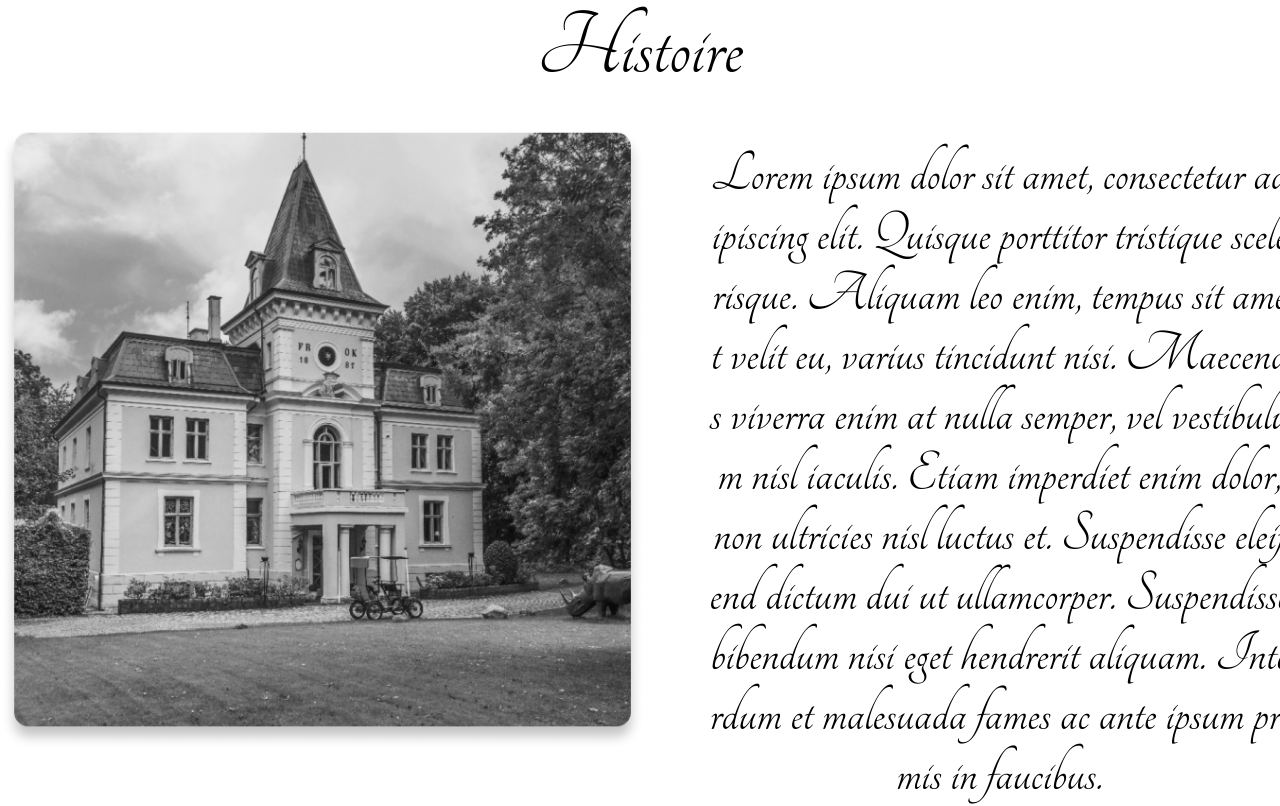
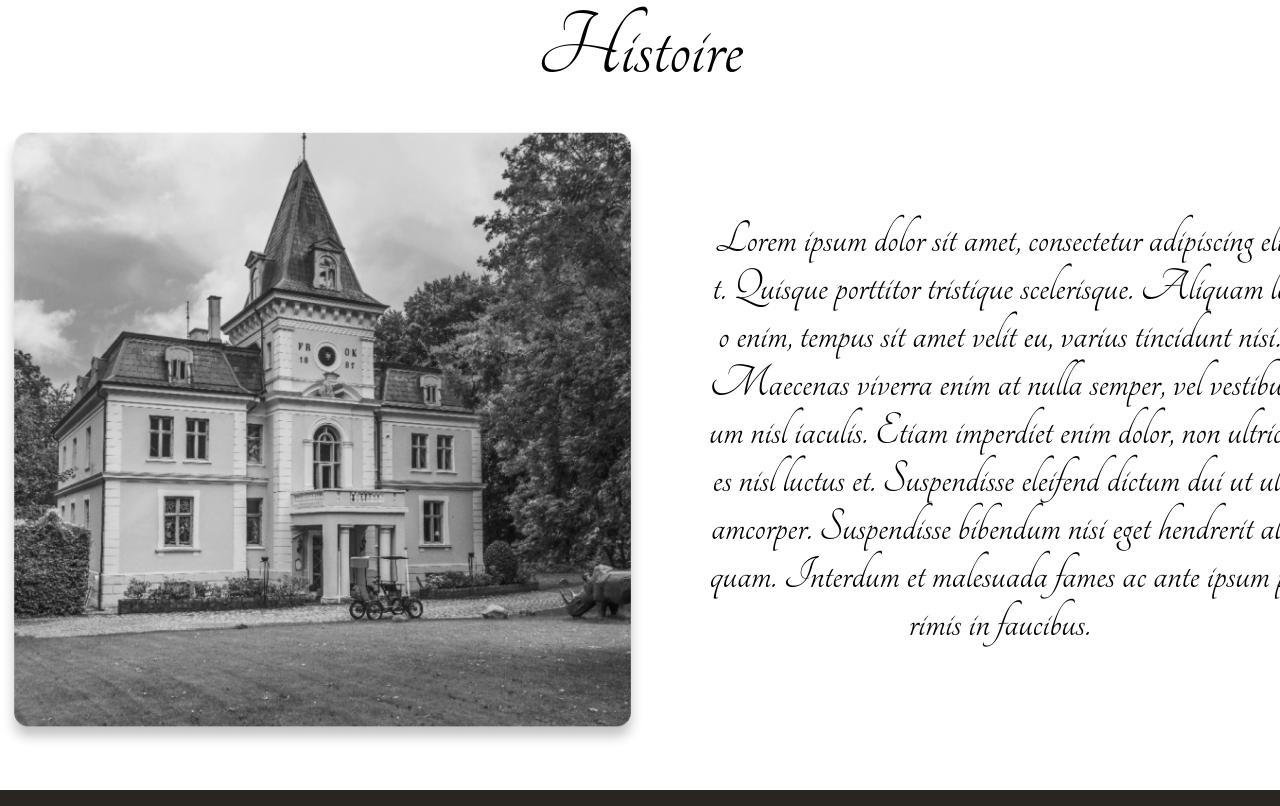
Before and after one commit to luciel53/Haras-Landingpage, a React (Create React App) app in the folder haras-landingpage/: page / in a window 1280 px wide. Shown: the part 840-1646 px from the top of the page. Built offline with nearby package versions, Linux system fonts and the light colour scheme; what tailwindcss-animated would draw is missing.

Commit message:
center verticaly the text of Story

```diff
--- a/haras-landingpage/src/components/Story.js
+++ b/haras-landingpage/src/components/Story.js
@@ -10,8 +10,8 @@ function Story() {
       >
         Histoire
       </h2>
-      <div className="flex flex-col lg:flex-row mb-4 text-center justify-center">
-        <div className="">
+      <div className="flex flex-col lg:flex-row mb-4 text-center justify-center items-center">
+        <div>
           <img
             src={castle}
             alt="Le domaine"
@@ -19,7 +19,7 @@ function Story() {
           ></img>
         </div>
         <div className="mb-4 lg:w-96 lg:mx-16 lg:mr-52">
-          <p className="py-1 md:py-4 px-10 md:px-16 lg:px-0 lg:w-[160%] text-2xl md:text-4xl lg:text-6xl leading-7 break-all">
+          <p className="py-1 md:py-4 px-10 md:px-16 lg:px-0 lg:w-[160%] text-2xl md:text-4xl lg:text-5xl leading-7 break-all">
             Lorem ipsum dolor sit amet, consectetur adipiscing elit. Quisque
             porttitor tristique scelerisque. Aliquam leo enim, tempus sit amet
             velit eu, varius tincidunt nisi. Maecenas viverra enim at nulla
```
